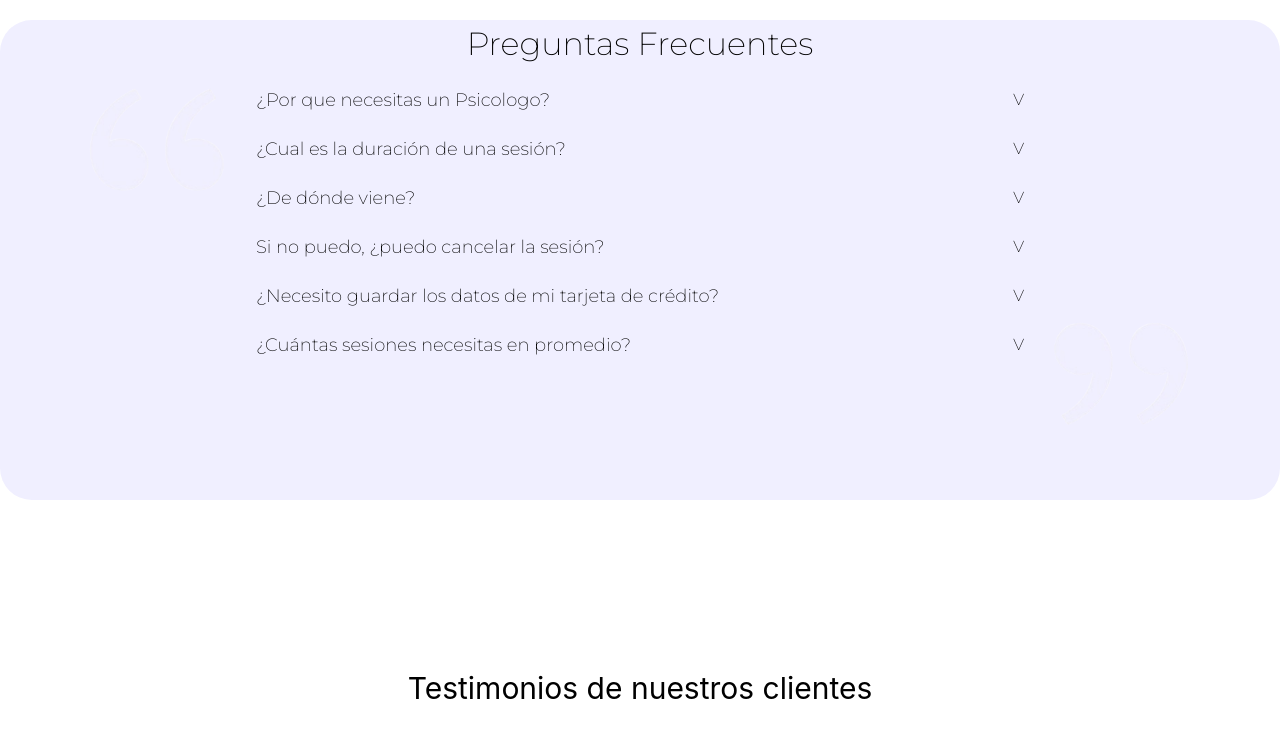
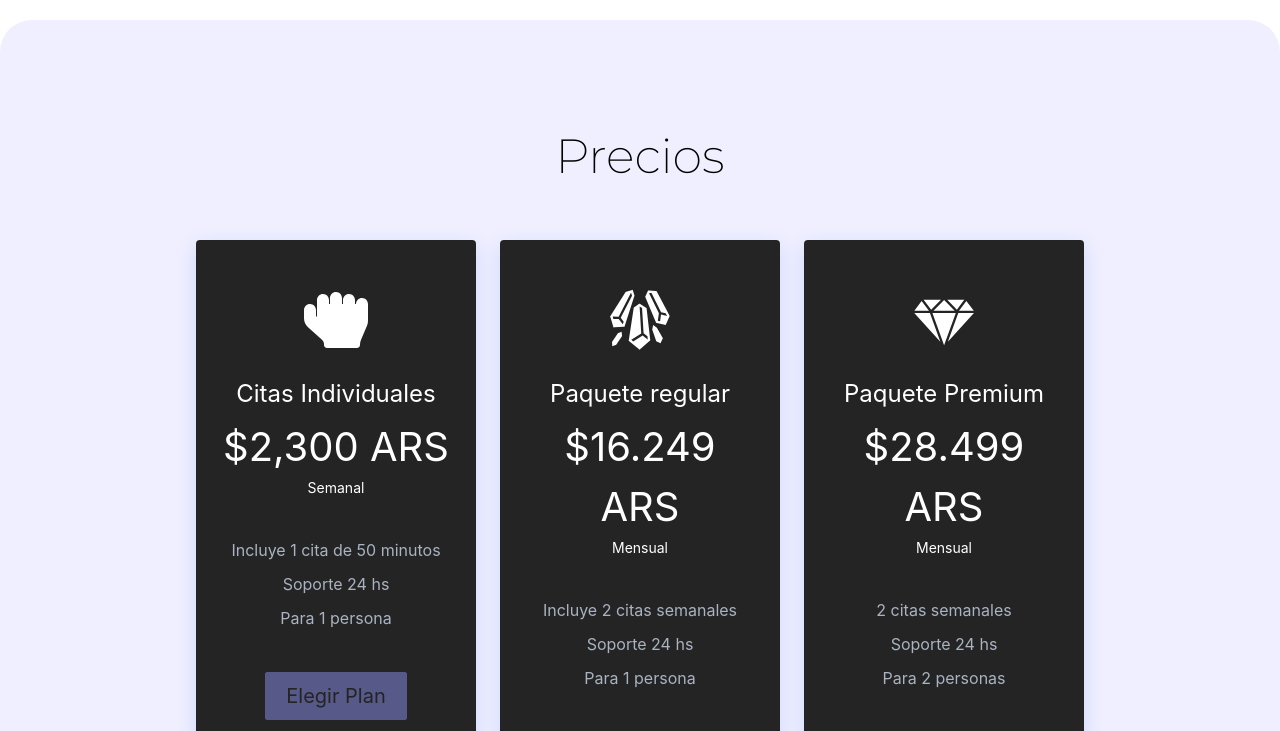
Before and after one commit to tomasld13/PF-psicoApp, a React (Create React App) app in the folder client/: page / in a window 1280 px wide. Shown: the part 2260-2991 px from the top of the page. Built offline with nearby package versions, Linux system fonts and the light colour scheme; no server answers.

Commit message:
Agregando la parte de precios al front

```diff
--- a/client/src/Components/Home/Home.jsx
+++ b/client/src/Components/Home/Home.jsx
@@ -4,7 +4,7 @@ import Landing from '../Landing/Landing.jsx';
 import SubSectionHome from '../SubSectionHome/SubSectionHome.jsx';
 import Questions from "../Questions/Questions.jsx"
 import Testimonials from '../Testimonials/Testimonials.jsx';
-
+import Pricing from '../Pricing/Pricing'
 export function Home() {
   return (
     <div>
@@ -12,6 +12,7 @@ export function Home() {
       <SubSectionHome />
       <h2 className="text-3xl py-2.5">¿En qué aspectos trabaja la psicología?</h2>
       <Features />
+      <Pricing />
       <Questions />
       <h2 className="text-3xl py-2.5">Testimonios de nuestros clientes</h2>
       <Testimonials />
--- /dev/null
+++ b/client/src/Components/Pricing/Pricing.element.jsx
@@ -0,0 +1,107 @@
+import { Link } from 'react-router-dom';
+import styled from 'styled-components';
+
+export const PricingSection = styled.div`
+  padding: 100px 0 160px;
+  display: flex;
+  flex-direction: column;
+  justify-content: center;
+  background: #f0efff;
+  border-radius: 2rem;
+`;
+
+export const PricingWrapper = styled.div`
+  display: flex;
+  flex-direction: column;
+  align-items: center;
+  margin: 0 auto;
+  @media screen and (max-width: 960px) {
+    margin: 0 30px;
+    display: flex;
+    flex-direction: column;
+    align-items: center;
+  }
+`;
+
+export const PricingHeading = styled.h1`
+  color: black;
+  font-size: 48px;
+  font-family: 'Montserrat';
+  margin-bottom: 24px;
+`;
+
+export const PricingContainer = styled.div`
+  display: flex;
+  justify-content: center;
+  align-items: center;
+  @media screen and (max-width: 960px) {
+    display: flex;
+    flex-direction: column;
+    justify-content: center;
+    align-items: center;
+    width: 100%;
+  }
+`;
+
+export const PricingCard = styled(Link)`
+  background: #242424;
+  box-shadow: 0 6px 20px rgba(56, 125, 255, 0.2);
+  width: 280px;
+  height: 500px;
+  text-decoration: none;
+  border-radius: 4px;
+  &:nth-child(2) {
+    margin: 24px;
+  }
+  &:hover {
+    transform: scale(1.06);
+    transition: all 0.3s ease-out;
+    color: #1c2237;
+  }
+  @media screen and (max-width: 960px) {
+    width: 90%;
+    &:hover {
+      transform: none;
+    }
+  }
+`;
+
+export const PricingCardInfo = styled.div`
+  display: flex;
+  flex-direction: column;
+  height: 500px;
+  padding: 24px;
+  align-items: center;
+  color: #fff;
+`;
+
+export const PricingCardIcon = styled.div`
+  margin: 24px 0;
+`;
+
+export const PricingCardPlan = styled.h3`
+  margin-bottom: 5px;
+  font-size: 24px;
+`;
+
+export const PricingCardCost = styled.h4`
+  font-size: 40px;
+`;
+
+export const PricingCardLength = styled.p`
+  font-size: 14px;
+  margin-bottom: 24px;
+`;
+
+export const PricingCardFeatures = styled.ul`
+  margin: 16px 0 32px;
+  list-style: none;
+  display: flex;
+  flex-direction: column;
+  align-items: center;
+  color: #a9b3c1;
+`;
+
+export const PricingCardFeature = styled.li`
+  margin-bottom: 10px;
+`;
--- /dev/null
+++ b/client/src/Components/Pricing/Pricing.jsx
@@ -0,0 +1,83 @@
+import React from 'react'
+import { Button } from '../Button/Button'
+import { IconContext } from 'react-icons/lib'
+import { GiGoldBar, GiCutDiamond, GiCrystalBars } from 'react-icons/gi'
+import { FaHandRock } from 'react-icons/fa'
+import {
+    PricingSection,
+  PricingWrapper,
+  PricingHeading,
+  PricingContainer,
+  PricingCard,
+  PricingCardInfo,
+  PricingCardIcon,
+  PricingCardPlan,
+  PricingCardCost,
+  PricingCardLength,
+  PricingCardFeatures,
+  PricingCardFeature
+ } from './Pricing.element'
+
+function Pricing() {
+  return (
+    <IconContext.Provider value={{ color: '#a9bc1', size: 64 }}>
+        <PricingSection>
+          <PricingWrapper>
+            <PricingHeading>Precios</PricingHeading>
+                <PricingContainer>
+                    <PricingCard to='/auth/login'>
+                        <PricingCardInfo>
+                            <PricingCardIcon>
+                                <FaHandRock />
+                            </PricingCardIcon>
+                            <PricingCardPlan>Citas Individuales</PricingCardPlan>
+                            <PricingCardCost>$2,300 ARS</PricingCardCost>
+                            <PricingCardLength>Semanal</PricingCardLength>
+                            <PricingCardFeatures>
+                                <PricingCardFeature>Incluye 1 cita de 50 minutos</PricingCardFeature>
+                                <PricingCardFeature>Soporte 24 hs</PricingCardFeature>
+                                <PricingCardFeature>Para 1 persona</PricingCardFeature>
+                            </PricingCardFeatures>
+                            <Button primary>Elegir Plan</Button>
+                        </PricingCardInfo>
+                    </PricingCard>
+                    <PricingCard to='/auth/login'>
+                        <PricingCardInfo>
+                            <PricingCardIcon>
+                                <GiCrystalBars />
+                            </PricingCardIcon>
+                            <PricingCardPlan>Paquete regular</PricingCardPlan>
+                            <PricingCardCost>$16.249 ARS</PricingCardCost>
+                            <PricingCardLength>Mensual</PricingCardLength>
+                            <PricingCardFeatures>
+                                <PricingCardFeature>Incluye 2 citas semanales</PricingCardFeature>
+                                <PricingCardFeature>Soporte 24 hs</PricingCardFeature>
+                                <PricingCardFeature>Para 1 persona</PricingCardFeature>
+                            </PricingCardFeatures>
+                            <Button primary>Elegir Plan</Button>
+                        </PricingCardInfo>
+                    </PricingCard>
+                    <PricingCard to='/auth/login'>
+                        <PricingCardInfo>
+                            <PricingCardIcon>
+                                <GiCutDiamond />
+                            </PricingCardIcon>
+                            <PricingCardPlan>Paquete Premium</PricingCardPlan>
+                            <PricingCardCost>$28.499 ARS</PricingCardCost>
+                            <PricingCardLength>Mensual</PricingCardLength>
+                            <PricingCardFeatures>
+                                <PricingCardFeature>2 citas semanales</PricingCardFeature>
+                                <PricingCardFeature>Soporte 24 hs</PricingCardFeature>
+                                <PricingCardFeature>Para 2 personas</PricingCardFeature>
+                            </PricingCardFeatures>
+                            <Button primary>Elegir Plan</Button>
+                        </PricingCardInfo>
+                    </PricingCard>
+                </PricingContainer>
+          </PricingWrapper>
+        </PricingSection>
+    </IconContext.Provider>
+  )
+}
+
+export default Pricing
--- a/client/src/Components/Questions/Questions.jsx
+++ b/client/src/Components/Questions/Questions.jsx
@@ -11,19 +11,19 @@ export default function Questions() {
       <div className={style.contentQuestions}>
       <SectionTitle subheading='Preguntas Frecuentes' heading='' />
         <Question nameQuestion="¿Por que necesitas un Psicologo?"
-        descQuestion={"Lorem Ipsum es simplemente el texto de relleno de las imprentas y archivos de texto."}/><hr/>
+        descQuestion={"Los psicólogos son profesionales que estudian la mente humana, las emociones y el comportamiento. Pueden ayudarlo en varios aspectos de su vida, como carrera, relaciones, salud."}/><hr/>
 
         <Question nameQuestion="¿Cual es la duración de una sesión?"
-        descQuestion={`Al contrario del pensamiento popular, el texto de Lorem Ipsum no es simplemente texto aleatorio. Tiene sus raices en una pieza cl´sica de la literatura del Latin, que data del año 45 antes de Cristo, haciendo que este adquiera mas de 2000 años de antiguedad. Richard McClintock, un profesor de Latin de la Universidad de Hampden-Sydney en Virginia, encontró una de las palabras más oscuras de la lengua del latín, "consecteur", en un pasaje de Lorem Ipsum, y al seguir leyendo distintos textos del latín, descubrió la fuente indudable. Lorem Ipsum viene de las secciones 1.10.32 y 1.10.33 de "de Finnibus Bonorum et Malorum" (Los Extremos del Bien y El Mal) por Cicero, escrito en el año 45 antes de Cristo. Este libro es un tratado de teoría de éticas, muy popular durante el Renacimiento. La primera linea del Lorem Ipsum, "Lorem ipsum dolor sit amet..", viene de una linea en la sección 1.10.32`}/><hr/>
+        descQuestion={`La duración de una sesión es de 50 minutos.`}/><hr/>
 
         <Question nameQuestion="¿De dónde viene?"
         descQuestion={`Al contrario del pensamiento popular, el texto de Lorem Ipsum no es simplemente texto aleatorio. Tiene sus raices en una pieza cl´sica de la literatura del Latin, que data del año 45 antes de Cristo, haciendo que este adquiera mas de 2000 años de antiguedad. Richard McClintock, un profesor de Latin de la Universidad de Hampden-Sydney en Virginia, encontró una de las palabras más oscuras de la lengua del latín, "consecteur", en un pasaje de Lorem Ipsum, y al seguir leyendo distintos textos del latín, descubrió la fuente indudable. Lorem Ipsum viene de las secciones 1.10.32 y 1.10.33 de "de Finnibus Bonorum et Malorum" (Los Extremos del Bien y El Mal) por Cicero, escrito en el año 45 antes de Cristo. Este libro es un tratado de teoría de éticas, muy popular durante el Renacimiento. La primera linea del Lorem Ipsum, "Lorem ipsum dolor sit amet..", viene de una linea en la sección 1.10.32`}/><hr/>
 
         <Question nameQuestion="Si no puedo, ¿puedo cancelar la sesión?"
-        descQuestion={`Al contrario del pensamiento popular, el texto de Lorem Ipsum no es simplemente texto aleatorio. Tiene sus raices en una pieza cl´sica de la literatura del Latin, que data del año 45 antes de Cristo, haciendo que este adquiera mas de 2000 años de antiguedad. Richard McClintock, un profesor de Latin de la Universidad de Hampden-Sydney en Virginia, encontró una de las palabras más oscuras de la lengua del latín, "consecteur", en un pasaje de Lorem Ipsum, y al seguir leyendo distintos textos del latín, descubrió la fuente indudable. Lorem Ipsum viene de las secciones 1.10.32 y 1.10.33 de "de Finnibus Bonorum et Malorum" (Los Extremos del Bien y El Mal) por Cicero, escrito en el año 45 antes de Cristo. Este libro es un tratado de teoría de éticas, muy popular durante el Renacimiento. La primera linea del Lorem Ipsum, "Lorem ipsum dolor sit amet..", viene de una linea en la sección 1.10.32`}/><hr/>
+        descQuestion={`Si necesita cancelar su cita, informe al representante de servicio al cliente.`}/><hr/>
 
-        <Question nameQuestion="¿Necesito guardar los datos de mi tarjeta de crédito?"
-        descQuestion={`Al contrario del pensamiento popular, el texto de Lorem Ipsum no es simplemente texto aleatorio. Tiene sus raices en una pieza cl´sica de la literatura del Latin, que data del año 45 antes de Cristo, haciendo que este adquiera mas de 2000 años de antiguedad. Richard McClintock, un profesor de Latin de la Universidad de Hampden-Sydney en Virginia, encontró una de las palabras más oscuras de la lengua del latín, "consecteur", en un pasaje de Lorem Ipsum, y al seguir leyendo distintos textos del latín, descubrió la fuente indudable. Lorem Ipsum viene de las secciones 1.10.32 y 1.10.33 de "de Finnibus Bonorum et Malorum" (Los Extremos del Bien y El Mal) por Cicero, escrito en el año 45 antes de Cristo. Este libro es un tratado de teoría de éticas, muy popular durante el Renacimiento. La primera linea del Lorem Ipsum, "Lorem ipsum dolor sit amet..", viene de una linea en la sección 1.10.32`}/><hr/>
+        <Question nameQuestion="¿Qué métodos de pago aceptan?"
+        descQuestion={`Aceptamos pagos mediante tarjeta de crédito, transferencia bancaria y Mercadopago. `}/><hr/>
 
         <Question nameQuestion="¿Cuántas sesiones necesitas en promedio?"
         descQuestion={`Es una pregunta individual y depende del objetivo principal de la persona. A veces, puede tomar dos o tres sesiones, mientras que otras veces puede llegar a tomar años con sesiones semanales regulares.
```
